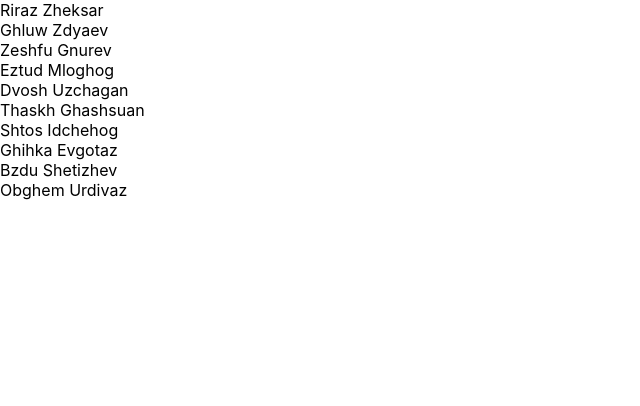
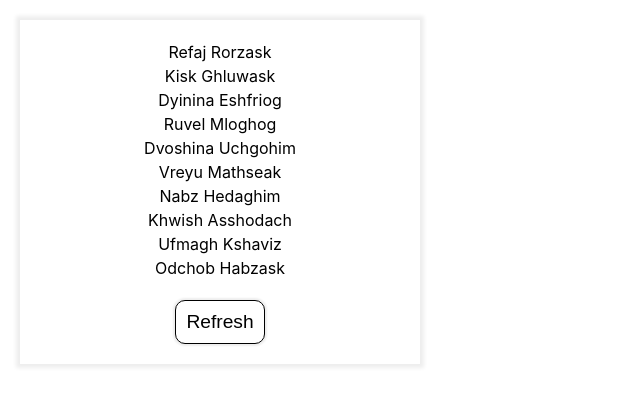
Before and after one commit to jwbutler/rpg-names, a React (Create React App) app: page / in a window 1280 px wide. Shown: the top 406 px of the page, without its empty margins (0-640 px from the left). Built offline with nearby package versions, Linux system fonts and the light colour scheme.

Commit message:
camelCase everything, simplify everything

```diff
--- a/src/App.css
+++ /dev/null
@@ -1,38 +0,0 @@
-.App {
-  text-align: center;
-}
-
-.App-logo {
-  height: 40vmin;
-  pointer-events: none;
-}
-
-@media (prefers-reduced-motion: no-preference) {
-  .App-logo {
-    animation: App-logo-spin infinite 20s linear;
-  }
-}
-
-.App-header {
-  background-color: #282c34;
-  min-height: 100vh;
-  display: flex;
-  flex-direction: column;
-  align-items: center;
-  justify-content: center;
-  font-size: calc(10px + 2vmin);
-  color: white;
-}
-
-.App-link {
-  color: #61dafb;
-}
-
-@keyframes App-logo-spin {
-  from {
-    transform: rotate(0deg);
-  }
-  to {
-    transform: rotate(360deg);
-  }
-}
--- /dev/null
+++ b/src/App.module.css
@@ -0,0 +1,45 @@
+.app {
+  margin: 20px;
+  padding: 20px;
+  box-shadow: 0 0 4px 4px #eee;
+  display: flex;
+  flex-direction: column;
+  align-items: center;
+  justify-content: flex-start;
+}
+
+.names {
+  margin-bottom: 20px;
+}
+
+.name {
+  font-size: 1rem;
+  line-height: 150%;
+  text-align: center;
+}
+
+.button {
+  background-color: #fff;
+  border: 1px solid #000;
+  border-radius: 10px;
+  padding: 10px;
+  font-size: 1.2rem;
+  cursor: pointer;
+  box-shadow: 0 0 2px 2px #eee;
+}
+
+@media (min-width: 768px) {
+  .app {
+    width: 400px;
+  }
+}
+
+@media (pointer: fine) {
+  .button:hover {
+    filter: brightness(0.95);
+  }
+
+  .button:active {
+    filter: brightness(0.9);
+  }
+}
--- a/src/App.tsx
+++ b/src/App.tsx
@@ -1,17 +1,35 @@
-import React from 'react';
-import './App.css';
+import React, { useState } from 'react';
+import styles from './App.module.css';
 import { generateFullName } from './names';
 
 function App() {
-  const names = [];
-  for (let i = 0; i < 10; i++) {
-    names.push(generateFullName());
-  }
+  const [names, setNames] = useState<string[]>(generateNames(10));
+
   return (
-    <>
-      {names.map(name => <div key={name}>{name}</div>)}
-    </>
+    <div className={styles.app}>
+      <div className={styles.names}>
+        {names.map(name => (
+          <div className={styles.name} key={name}>
+            {name}
+          </div>
+        ))}
+      </div>
+      <button
+        className={styles.button}
+        onClick={() => setNames(generateNames(10))}
+      >
+        Refresh
+      </button>
+    </div>
   );
 }
 
+const generateNames = (count: number): string[] => {
+  const names = [];
+  for (let i = 0; i < count; i++) {
+    names.push(generateFullName());
+  }
+  return names;
+}
+
 export default App;
--- a/src/index.css
+++ b/src/index.css
@@ -11,3 +11,7 @@ code {
   font-family: source-code-pro, Menlo, Monaco, Consolas, 'Courier New',
     monospace;
 }
+
+* {
+  box-sizing: border-box;
+}
--- a/src/names.ts
+++ b/src/names.ts
@@ -1,92 +1,62 @@
 import random from './random';
 import { toTitleCase } from './string';
 import {
-  consonants,
   vowels,
-  cleanup_shifts,
   isConsonant,
   isValidFinalConsonantPair,
   isValidInitialConsonantPair,
-  isVowel,
-  isVowelOrConsonant
+  randomConsonant
 } from './language';
 
-const word_to_word_array = (word: string, cleanup_shifts: Record<string, string>) => {
-  const word_array: string[] = [];
-  let letter_index = 0;
-  let length = word.length;
-  while (letter_index < word.length) {
-    while (letter_index + length - 1 < word.length) {
-      const cluster = word.slice(letter_index, letter_index + length).toLowerCase();
-      if (Object.keys(cleanup_shifts).includes(cluster)) {
-        word_array.push(cleanup_shifts[cluster]);
-        letter_index += length;
-        length = word.length;
-      } else if (isVowelOrConsonant(cluster)) {
-        word_array.push(cluster);
-        letter_index += length;
-        length = word.length;
-      } else if (length === 1) {
-        word_array.push(cluster);
-        letter_index += length;
-        length = word.length;
-      } else {
-        length -= 1;
-      }
-    }
-    length -= 1;
-  }
-  return word_array;
-}
+const CONSONANT_PLACEHOLDER = 'C';
 
 /**
  * Returns a length-3 array of consonant strings.
  */
-const generate_consonant_array = (num_consonants: number): string[] => {
-  const consonant_array: string[] = [];
-  for (let n = 0; n < num_consonants; n++) {
-    consonant_array.push(random.choice(consonants));
+const generateConsonantArray = (numConsonants: number): string[] => {
+  const consonantArray: string[] = [];
+  for (let i = 0; i < numConsonants; i++) {
+    consonantArray.push(randomConsonant());
   }
-  return consonant_array;
+  return consonantArray;
 }
 
-const generate_vowel_patterns = (min_v: number, max_v: number) => {
-  const num_v = random.randint(min_v, max_v)
+const generateVowelPatterns = (minVowels: number, maxVowels: number) => {
+  const targetNumVowels = random.randint(minVowels, maxVowels)
   const patterns: string[][] = []
-  const vowelsOrEmpty = [...vowels, ''];
-  vowelsOrEmpty.forEach(v_1 => {
-    vowelsOrEmpty.forEach(v_2 => {
-      vowelsOrEmpty.forEach(v_3 => {
-        vowelsOrEmpty.forEach(v_4 => {
-          let pattern = [v_1, 'C', v_2, 'C', v_3, 'C', v_4];
-          const num_vowels = pattern.filter(s => s !== 'C' && s !== '').length;
-          pattern = pattern.filter(s => s !== '');
-          if (num_vowels === num_v) {
-            patterns.push(pattern);
+  const vowelsOrNull = [...vowels, null];
+  for (const v1 of vowelsOrNull) {
+    for (const v2 of vowelsOrNull) {
+      for (const v3 of vowelsOrNull) {
+        for (const v4 of vowelsOrNull) {
+          const pattern = [v1, CONSONANT_PLACEHOLDER, v2, CONSONANT_PLACEHOLDER, v3, CONSONANT_PLACEHOLDER, v4];
+          const numVowels = pattern.filter(s => s !== CONSONANT_PLACEHOLDER && s !== null).length;
+          if (numVowels === targetNumVowels) {
+            patterns.push(pattern.filter(s => s !== null));
           }
-        });
-      });
-    });
-  });
+        }
+      }
+    }
+  }
   return patterns;
 }
 
-const add_vowels = (consonant_array: string[], vowel_pattern: string[]): string[] => {
-  let consonant_index = 0;
-  const word: string[] = [...vowel_pattern];
-  for (let pattern_index = 0; pattern_index < vowel_pattern.length; pattern_index++) {
-    if (word[pattern_index] === 'C') {
-      word[pattern_index] = consonant_array[consonant_index];
-      consonant_index += 1;
+const addVowels = (consonantArray: string[], vowelPattern: string[]): string[] => {
+  let consonantIndex = 0;
+  const word: string[] = [...vowelPattern];
+  for (let patternIndex = 0; patternIndex < vowelPattern.length; patternIndex++) {
+    if (word[patternIndex] === CONSONANT_PLACEHOLDER) {
+      word[patternIndex] = consonantArray[consonantIndex];
+      consonantIndex += 1;
     }
   }
   return word;
 }
 
-const check_word_array = (phonemes: string[], consonants: string[]) => {
-  if (consonants.includes(phonemes[0])) {
-    if (consonants.includes(phonemes[1])) {
-      if (consonants.includes(phonemes[2])) {
+const checkWordArray = (phonemes: string[]) => {
+  if (isConsonant(phonemes[0])) {
+    if (isConsonant(phonemes[1])) {
+      if (isConsonant(phonemes[2])) {
         if (!isValidInitialConsonantPair(phonemes[1], phonemes[2])) {
           return false;
         } else if (!isValidFinalConsonantPair(phonemes[0], phonemes[1])) {
@@ -99,18 +69,18 @@ const check_word_array = (phonemes: string[], consonants: string[]) => {
     }
   }
 
-  const wordLength = phonemes.length;
-  if (isConsonant(phonemes[wordLength - 1]) && isConsonant(phonemes[wordLength - 2])) {
-    if (!isValidFinalConsonantPair(phonemes[wordLength - 2], phonemes[wordLength - 1])) {
+  const lastIndex = phonemes.length - 1;
+  if (isConsonant(phonemes[lastIndex]) && isConsonant(phonemes[lastIndex - 1])) {
+    if (!isValidFinalConsonantPair(phonemes[lastIndex - 1], phonemes[lastIndex])) {
       return false;
     }
   }
 
-  for (let i = 0; i < phonemes.length - 2; i++) {
+  for (let i = 0; i <= lastIndex - 2; i++) {
     if (isConsonant(phonemes[i]) && isConsonant(phonemes[i + 1]) && isConsonant(phonemes[i + 2])) {
       if (!isValidInitialConsonantPair(phonemes[i + 1], phonemes[i+2])) {
         return false;
-      } else if ((i + 2) === wordLength - 1 && !isValidInitialConsonantPair(phonemes[i], phonemes[i+1])) {
+      } else if ((i === lastIndex - 2) && !isValidInitialConsonantPair(phonemes[i], phonemes[i+1])) {
         return false;
       }
     }
@@ -118,51 +88,40 @@ const check_word_array = (phonemes: string[], consonants: string[]) => {
   return true;
 }
 
-const generate_word_array = (vowel_patterns: string[][], num_consonants: number = 3): string[] => {
-  const valid_vowel_patterns: string[][] = [];
-  const root: string[] = generate_consonant_array(num_consonants);
-  for (let vp of vowel_patterns) {
-    const word_array = add_vowels(root, vp);
-    if (check_word_array(word_array, consonants)) {
-      valid_vowel_patterns.push(vp);
+const generateWordArray = (vowelPatterns: string[][], numConsonants: number = 3): string[] => {
+  const validVowelPatterns: string[][] = [];
+  const root: string[] = generateConsonantArray(numConsonants);
+  for (let vowelPattern of vowelPatterns) {
+    const wordArray = addVowels(root, vowelPattern);
+    if (checkWordArray(wordArray)) {
+      validVowelPatterns.push(vowelPattern);
     }
   }
-  if (valid_vowel_patterns.length > 0) {
-    const vowel_pattern = random.choice(valid_vowel_patterns);
-    return add_vowels(root, vowel_pattern);
+  if (validVowelPatterns.length > 0) {
+    const vowelPattern = random.choice(validVowelPatterns);
+    return addVowels(root, vowelPattern);
   } else {
-    return generate_word_array(vowel_patterns); // zomg recursion
+    return generateWordArray(vowelPatterns); // zomg recursion
   }
 }
 
-const generate_word = (min_root_length: number, max_root_length: number) => {
-  // Basically just a helper function for generate_word_array
-  const vowel_patterns = generate_vowel_patterns(min_root_length, max_root_length);
-  const word_array = generate_word_array(vowel_patterns);
-  return toTitleCase(word_array.join(''));
+const generateWord = (minRootLength: number, maxRootLength: number) => {
+  const vowelPatterns = generateVowelPatterns(minRootLength, maxRootLength);
+  const wordArray = generateWordArray(vowelPatterns);
+  return toTitleCase(wordArray.join(''));
 }
 
-/**
- * AKA Triconsonant + Suffix
- */
-const generate_name_with_suffix = (suffixes: string[], min_root_length=1, max_root_length=2) => {
-  const vowel_patterns = generate_vowel_patterns(min_root_length, max_root_length);
-  const word_array = generate_word_array(vowel_patterns);
-  const suffix = random.choice(suffixes);
-  const suffix_array = word_to_word_array(suffix, cleanup_shifts);
-
-  return toTitleCase(`${word_array.join('')}${suffix_array.join('')}`);
-}
-
-const female_name_suffixes = ['ea', 'ia', 'isa', 'ana', 'iana', 'ela', 'ika', 'ina']
-const last_name_suffixes = ['az', 'ak', 'ar', 'ach', 'an', 'ev', 'og', 'ot', 'op', 'iz', 'it', 'im', 'ask']
+const femaleSuffixes = ['ea', 'ia', 'isa', 'ana', 'iana', 'ela', 'ika', 'ina']
+const lastNameSuffixes = ['az', 'ak', 'ar', 'ach', 'an', 'ev', 'og', 'ot', 'op', 'iz', 'it', 'im', 'ask']
 
 const generateFullName = () => {
   const minRootLength = 1;
   const maxRootLength = 2;
-  const first_name = generate_word(minRootLength, maxRootLength);
-  const last_name = generate_name_with_suffix(last_name_suffixes);
-  return `${first_name} ${last_name}`;
+  const firstName = (random.randint(1, 3) === 3)
+    ? `${generateWord(minRootLength, maxRootLength)}${random.choice(femaleSuffixes)}`
+    : generateWord(minRootLength, maxRootLength);
+  const lastName = `${generateWord(minRootLength, maxRootLength)}${random.choice(lastNameSuffixes)}`;
+  return `${firstName} ${lastName}`;
 }
 
 export { generateFullName };
--- a/src/random.ts
+++ b/src/random.ts
@@ -5,7 +5,7 @@
  */
 const randint = (min: number, max: number): number => {
   if (min > max) {
-    throw 'Fuck';
+    throw new Error(`Invalid parameters for random.randint: min must not be greater than max! (${min} > ${max})`);
   }
 
   return Math.floor(Math.random() * (max - min + 1)) + min;
@@ -13,10 +13,11 @@ const randint = (min: number, max: number): number => {
 
 const choice = <T> (list: T[]): T => {
   if (list.length === 0) {
-    throw 'Fuck';
+    throw new Error('Invalid parameters for random.choice(): Cannot pick from an empty list');
   }
   const i = randint(0, list.length - 1);
   return list[i];
 }
 
-export default { randint, choice };
+const random = { randint, choice };
+export default random;
```
Also changed, not shown: src/language.ts (+8 -58 lines), 1 other file (tests, documents, lock files or other folders).
